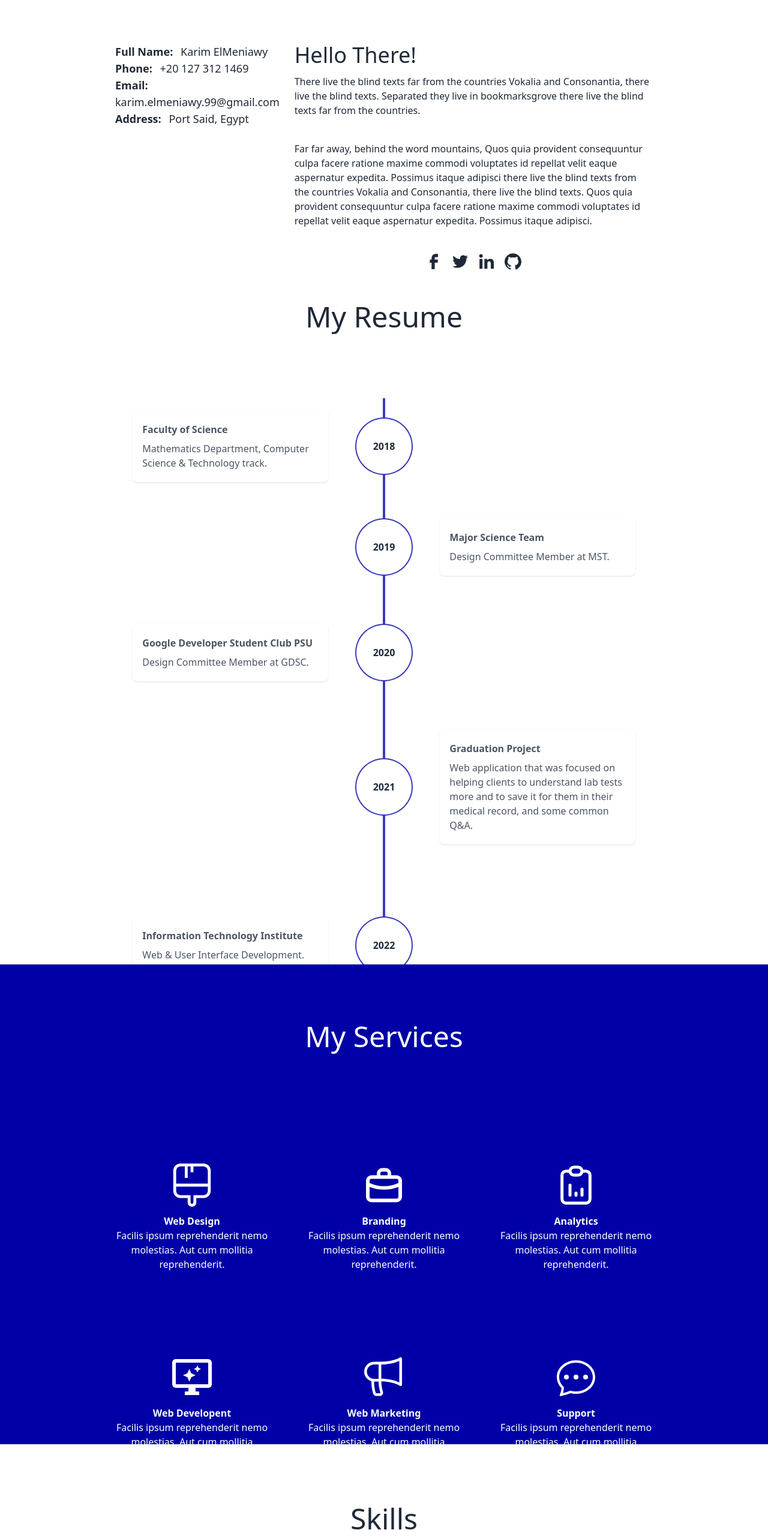
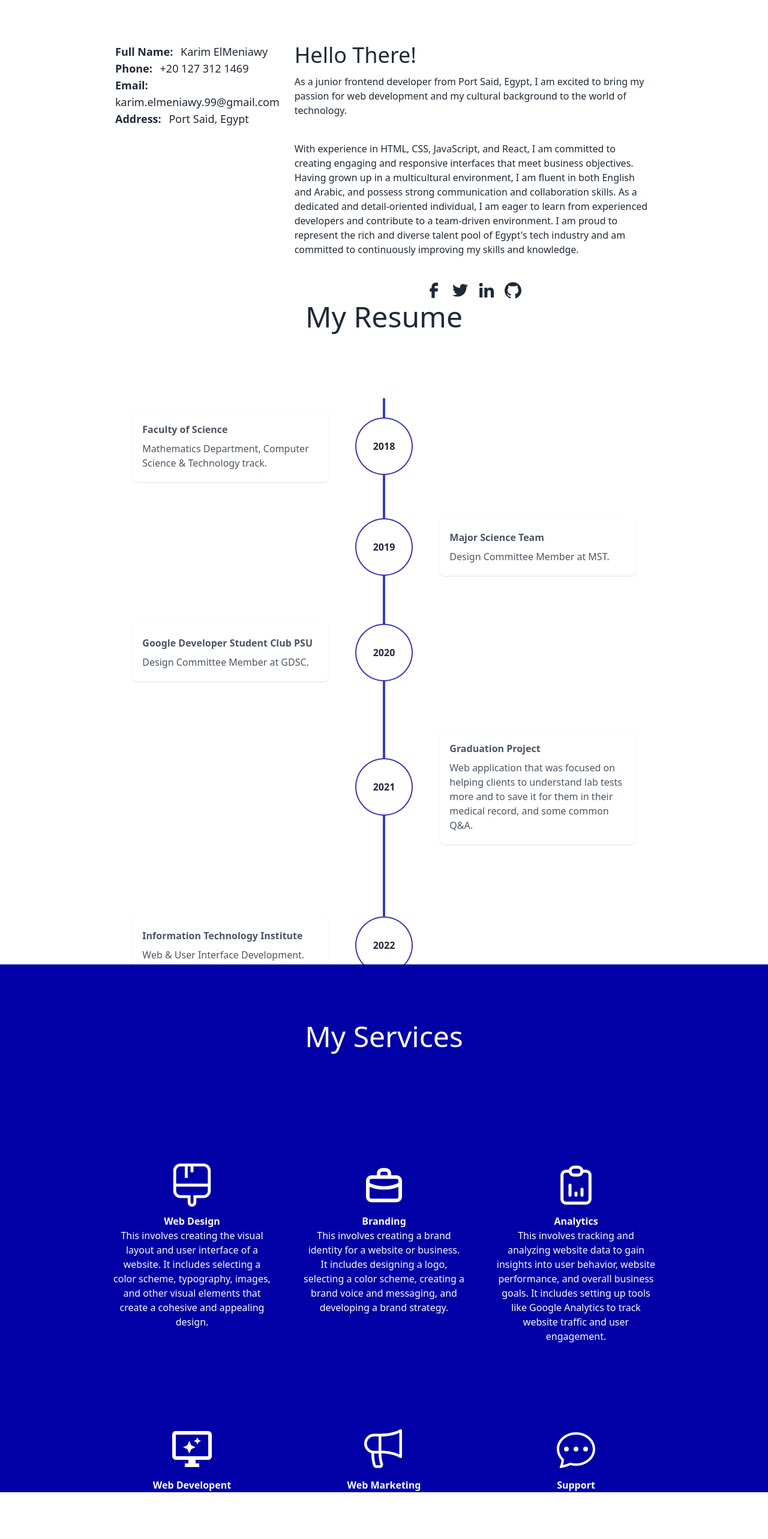
Before and after one commit to KMeniawy/My-Portofolio, a React (Vite) app: page / in a window 1280 px wide. Shown: the part 1000-3566 px from the top of the page at 60% size. Built offline with nearby package versions, Linux system fonts and the light colour scheme; what tailwindcss-animatecss would draw is missing.

Commit message:
data modified

```diff
--- a/src/components/MyServices.jsx
+++ b/src/components/MyServices.jsx
@@ -1,14 +1,21 @@
 import { myServicesData } from "../data";
 
 const MyServices = () => {
-  const {  Analytics,
+  const {
+    webDesign,
+    branding,
+    analytics,
+    webDev,
+    WebMarketing,
+    support,
+    Analytics,
     Brush,
     Chat,
     HandBag,
     Monitor,
     Megaphone} = myServicesData;
   return (
-    <div className="h-[100vh] bg-[#0000A6] text-white pt-24" data-aos="fade-up" data-aos-delay="300">
+    <div className="h-[110vh] bg-[#0000A6] text-white pt-24" data-aos="fade-up" data-aos-delay="300">
       <div className="pb-16">
         <h1 className="text-center mb-28 text-5xl mx-auto" data-aos="fade" data-aos-delay="300">My Services</h1>
       </div>
@@ -19,9 +26,8 @@ const MyServices = () => {
               <Brush/>
             </div>
             <h3 className="font-bold">Web Design</h3>
-            <p>
-              Facilis ipsum reprehenderit nemo molestias. Aut cum mollitia
-              reprehenderit.
+            <p className=" mx-4">
+              {webDesign}
             </p>
           </div>
           <div className="w-[25%] mr-5"data-aos="fade" data-aos-delay="300">
@@ -29,9 +35,8 @@ const MyServices = () => {
               <HandBag/>
             </div>
             <h3 className="font-bold">Branding</h3>
-            <p>
-              Facilis ipsum reprehenderit nemo molestias. Aut cum mollitia
-              reprehenderit.
+            <p className=" mx-4">
+              {branding}
             </p>
           </div>
           <div className="w-[25%]" data-aos="fade-left" data-aos-delay="300">
@@ -39,9 +44,8 @@ const MyServices = () => {
               <Analytics/>
             </div>
             <h3 className="font-bold">Analytics</h3>
-            <p>
-              Facilis ipsum reprehenderit nemo molestias. Aut cum mollitia
-              reprehenderit.
+            <p className=" mx-4">
+              {analytics}
             </p>
           </div>
         </div>
@@ -53,9 +57,8 @@ const MyServices = () => {
             </div>
             <div className="">
               <h3 className="font-bold">Web Developent</h3>
-              <p>
-                Facilis ipsum reprehenderit nemo molestias. Aut cum mollitia
-                reprehenderit.
+              <p className=" mx-4">
+                {webDev}
               </p>
             </div>
           </div>
@@ -66,9 +69,8 @@ const MyServices = () => {
             </div>
             <div className="">
               <h3 className="font-bold">Web Marketing</h3>
-              <p>
-                Facilis ipsum reprehenderit nemo molestias. Aut cum mollitia
-                reprehenderit.
+              <p className=" mx-4">
+                {WebMarketing}
               </p>
             </div>
           </div>
@@ -78,9 +80,8 @@ const MyServices = () => {
             </div>
             <div className="">
               <h3 className="font-bold">Support</h3>
-              <p>
-                Facilis ipsum reprehenderit nemo molestias. Aut cum mollitia
-                reprehenderit.
+              <p className=" mx-4">
+                {support}
               </p>
             </div>
           </div>
--- a/src/data.js
+++ b/src/data.js
@@ -35,16 +35,8 @@ export const aboutData = {
   email: `karim.elmeniawy.99@gmail.com`,
   address: `Port Said, Egypt`,
   header: `Hello There!`,
-  firstParagraph: `There live the blind texts far from the countries Vokalia and
-    Consonantia, there live the blind texts. Separated they live in
-    bookmarksgrove there live the blind texts far from the countries.`,
-  secondParagraph: `Far far away, behind the word mountains, Quos quia provident
-    consequuntur culpa facere ratione maxime commodi voluptates id
-    repellat velit eaque aspernatur expedita. Possimus itaque adipisci
-    there live the blind texts from the countries Vokalia and
-    Consonantia, there live the blind texts. Quos quia provident
-    consequuntur culpa facere ratione maxime commodi voluptates id
-    repellat velit eaque aspernatur expedita. Possimus itaque adipisci.`,
+  firstParagraph: `As a junior frontend developer from Port Said, Egypt, I am excited to bring my passion for web development and my cultural background to the world of technology.`,
+  secondParagraph: `With experience in HTML, CSS, JavaScript, and React, I am committed to creating engaging and responsive interfaces that meet business objectives. Having grown up in a multicultural environment, I am fluent in both English and Arabic, and possess strong communication and collaboration skills. As a dedicated and detail-oriented individual, I am eager to learn from experienced developers and contribute to a team-driven environment. I am proud to represent the rich and diverse talent pool of Egypt's tech industry and am committed to continuously improving my skills and knowledge.`,
     Facebook,
     Twitter,
     Github,
@@ -83,6 +75,12 @@ export const resumeData = {
 };
 
 export const myServicesData = {
+  webDesign:`This involves creating the visual layout and user interface of a website. It includes selecting a color scheme, typography, images, and other visual elements that create a cohesive and appealing design.`,
+  branding:`This involves creating a brand identity for a website or business. It includes designing a logo, selecting a color scheme, creating a brand voice and messaging, and developing a brand strategy.`,
+  analytics:`This involves tracking and analyzing website data to gain insights into user behavior, website performance, and overall business goals. It includes setting up tools like Google Analytics to track website traffic and user engagement.`,
+  webDev:`This involves building and maintaining the actual website. It includes writing code in languages like HTML, CSS, and JavaScript, and using frameworks like React to create interactive web applications.`,
+  WebMarketing: `This involves promoting a website or business through various online marketing channels. It includes strategies like search engine optimization (SEO), social media marketing, email marketing, and content marketing.`,
+  support:`This involves providing technical support for a website or web application. It includes troubleshooting issues, maintaining the website, and providing assistance to users who encounter problems.`,
   Analytics,
   Brush,
   Chat,
```
